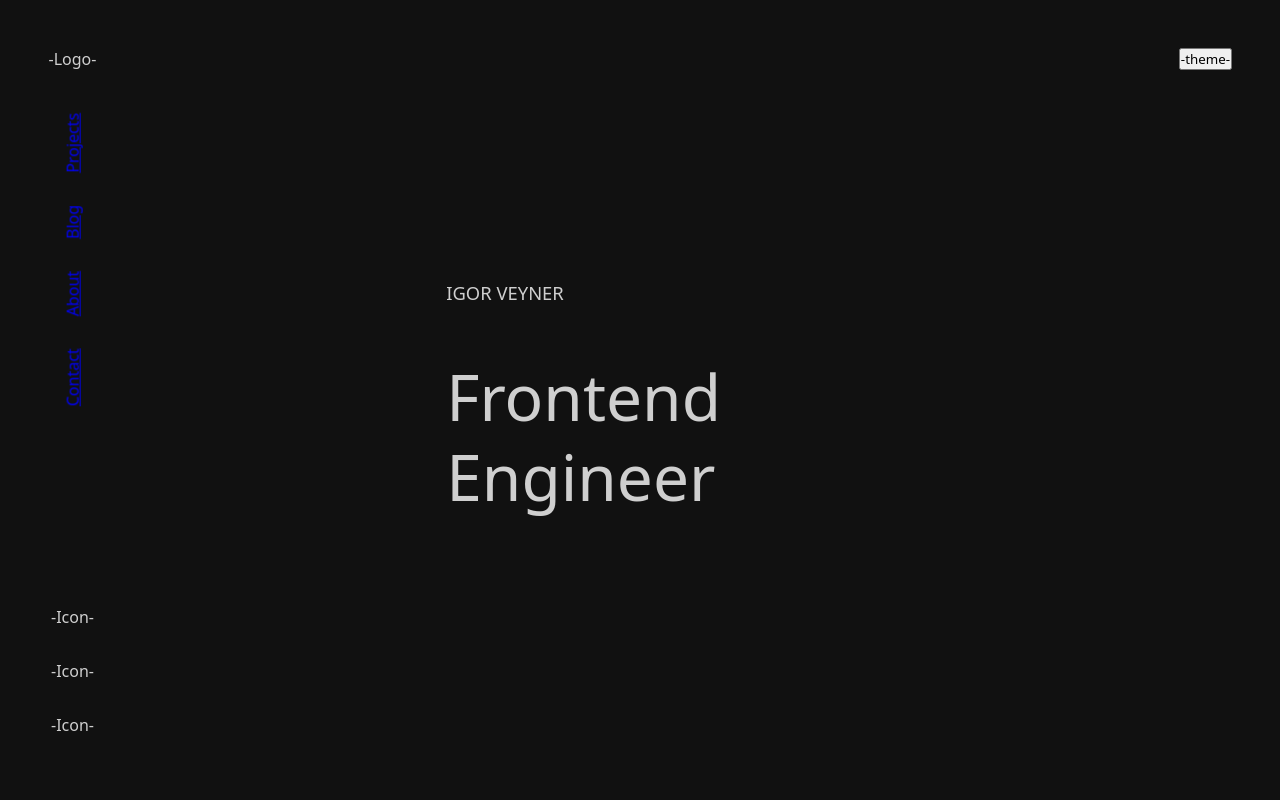
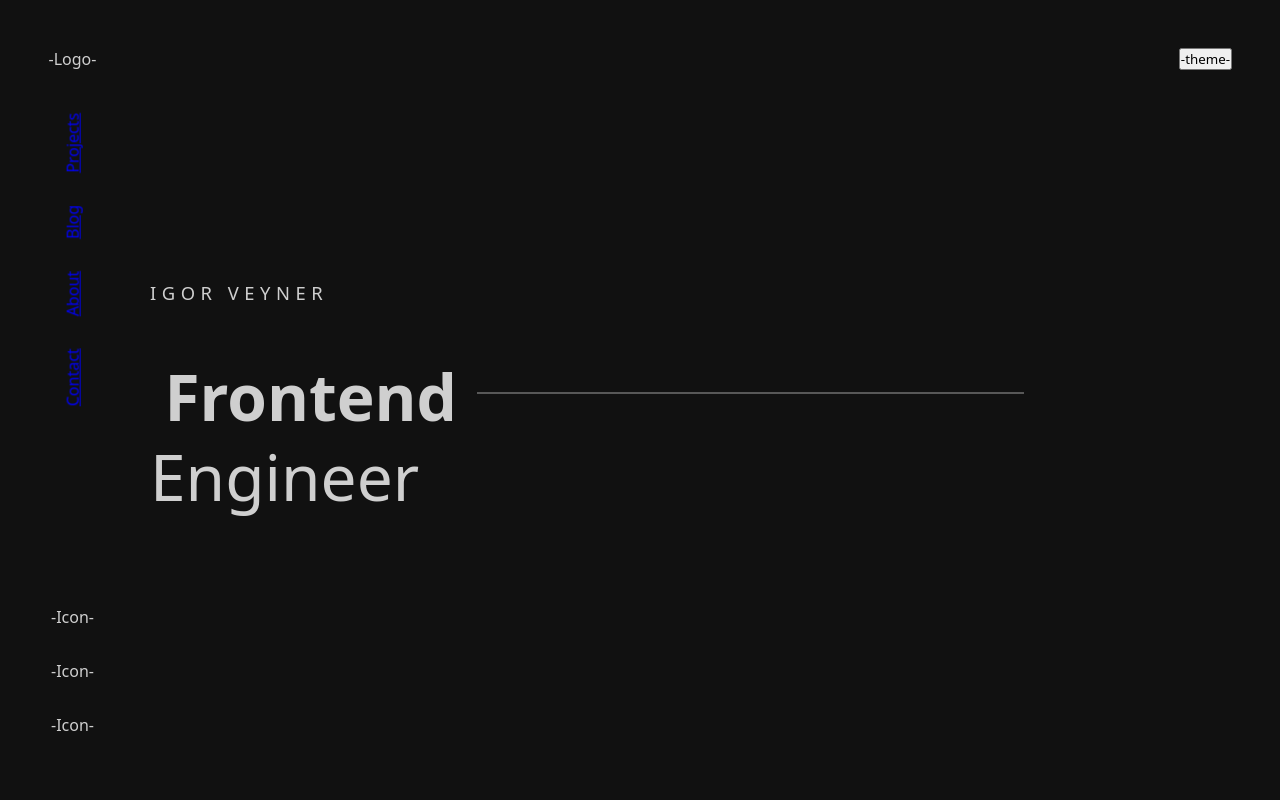
Before and after one commit to IgoVeyner/portfolio, a React (Create React App) app: page / in a window 1280 px wide. Shown: the top 800 px of the page. Built offline with nearby package versions, Linux system fonts and the light colour scheme.

Commit message:
update intro title animations

```diff
--- a/src/App.css
+++ b/src/App.css
@@ -16,7 +16,7 @@
 
 * {
   padding: 0px;
-  margin:0px;
+  margin: 0px;
   outline: none;
   font-family: var(--fontStack);
 }
--- a/src/components/IntroText/index.css
+++ b/src/components/IntroText/index.css
@@ -1,12 +1,13 @@
 .intro-title {
   animation: unblur 5s forwards;
-  max-width: 500px;
+  width: 100%;
 }
 
 .name {
   font-size: 1.15rem;
   font-weight: 500;
   text-transform: uppercase;
+  letter-spacing: .3em;
 }
 
 .name-container {
@@ -17,23 +18,41 @@
   width: 100%;
   position: relative;
   animation: slide 7s linear infinite 5s;
+  display: block;
 }
 
 .li-rotate {
-  display: flex;
-  flex-direction: column;
+  font-weight: bolder;
+  text-align: end;
 }
 
 .rotate-container {
   overflow: hidden;
   height: 5rem;
   font-size: 4rem;
+  flex-shrink: 0;
 }
 
 .rotate-span {
   display: block;
   position: relative;
   font-size: 4rem;
+}
+
+.line {
+  display: flex;
+  width: 100%;
+  height: 2px;
+  background-color: rgb(var(--rgbWhite) / .3);
+  margin-left: 20px;
+  transform-origin: left;
+}
+
+.title-container {
+  width: 100%;
+  display: flex;
+  flex-direction: row;
+  align-items: center;
 }
 
 @keyframes slide {
--- a/src/components/IntroText/index.js
+++ b/src/components/IntroText/index.js
@@ -8,12 +8,16 @@ const IntroText = () => {
           <h3 className="name">Igor Veyner</h3>
         </div>
 
+        <div className="title-container">
           <div className="rotate-container">
             <ul className="rotating">
               <li className="li-rotate">Frontend</li>
               <li className="li-rotate">Backend</li>
               <li className="li-rotate">Full Stack</li>
             </ul>
+          </div>
+
+          <span className="line"></span>
         </div>
 
         <span className="rotate-span">Engineer</span>
--- a/src/components/MainContent/index.css
+++ b/src/components/MainContent/index.css
@@ -8,6 +8,7 @@
   justify-content: center;
   flex-direction: column;
   height: 100vh;
-  margin-left: 150px;
-  margin-right: 20%;
+  width: auto;
+  padding-left: 150px;
+  padding-right: 20%;
 }
```
Lines whose indentation alone changed are shown as unchanged.
